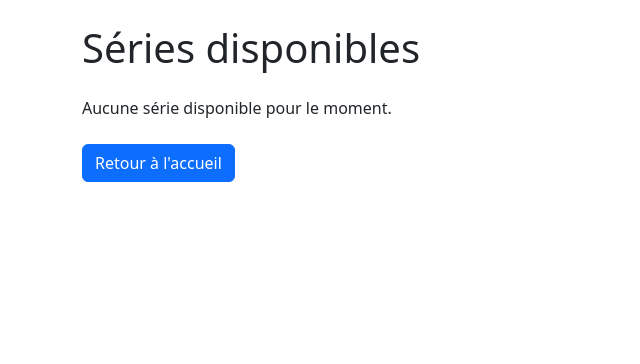
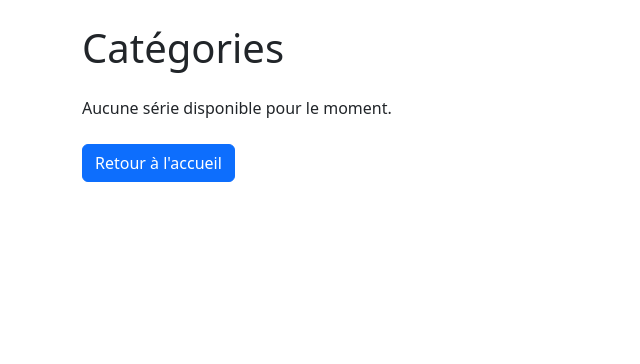
Before and after one commit to lorishy/ParadiseMovies, a Symfony app: template templates/Vod/categories/index.html.twig in a window 1280 px wide. Shown: the part 56-420 px from the top of the page, without its empty margins (0-640 px from the left). Run offline with Twig, Linux system fonts and the light colour scheme; the template is opened without the code that fills it, so the values that code supplies are empty; some libraries are stand-ins or nearby versions.

Commit message:
images categories

```diff
--- a/templates/Vod/categories/index.html.twig
+++ b/templates/Vod/categories/index.html.twig
@@ -1,6 +1,6 @@
 {% extends 'base.html.twig' %}
 
-{% block title %}Séries{% endblock %}
+{% block title %}Catégories{% endblock %}
 
 {% block stylesheets %}
     {{ parent() }}
@@ -36,16 +36,16 @@
   </style>
 
     <div class="container">
-        <h1 class="my-4">Séries disponibles</h1>
+        <h1 class="my-4">Catégories</h1>
     {% if categories is empty %}
       <p>Aucune série disponible pour le moment.</p>
     {% else %}
       <div class="row row-cols-1 row-cols-md-3 g-4">
         {% for categorie in categories %}
-          <div class="col-md-2 mb-4">
+          <div class="col-md-4 mb-4">
             <a href="{{ path('categories_show', {libelle: categorie.libelle}) }}?saison=1">
               <div class="card h-100 scale-up transition">
-                <img src="{{ asset('uploads/categories_images/' ~ categorie.libelle|replace({' ': '_'}) ~ '/' ~ categorie.image) }}" class="card-img-top img-fluid" alt="{{ categorie.libelle }}">
+                <img src="{{ asset('uploads/categories_images/' ~ categorie.image) }}" class="card-img-top img-fluid" alt="{{ categorie.libelle }}">
                 <div class="card-body">
                   <h5 class="card-title">{{ categorie.libelle }}</h5>
                 </div>
```
Also changed, not shown: public/uploads/categories_images/action.jpg (added), public/uploads/categories_images/animation.jpg (added), public/uploads/categories_images/aventure.jpg (added), public/uploads/categories_images/biopic.jpg (added), 13 other files.
